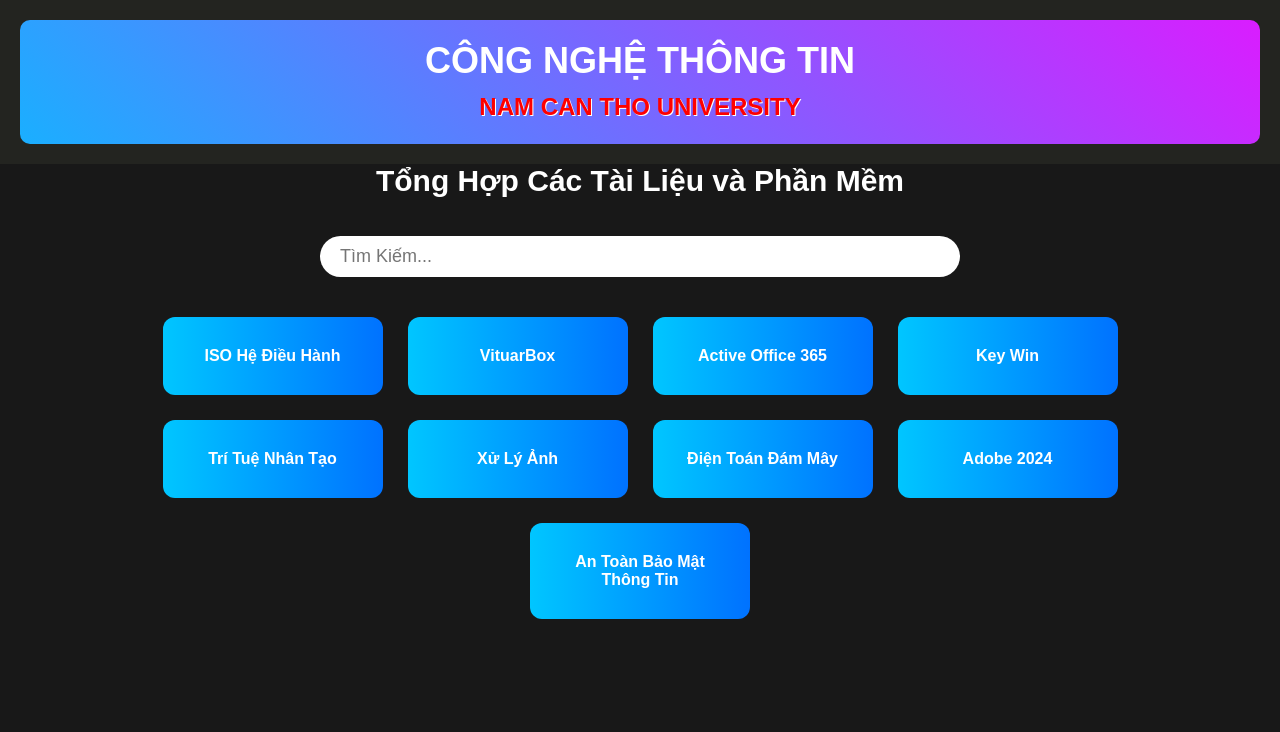
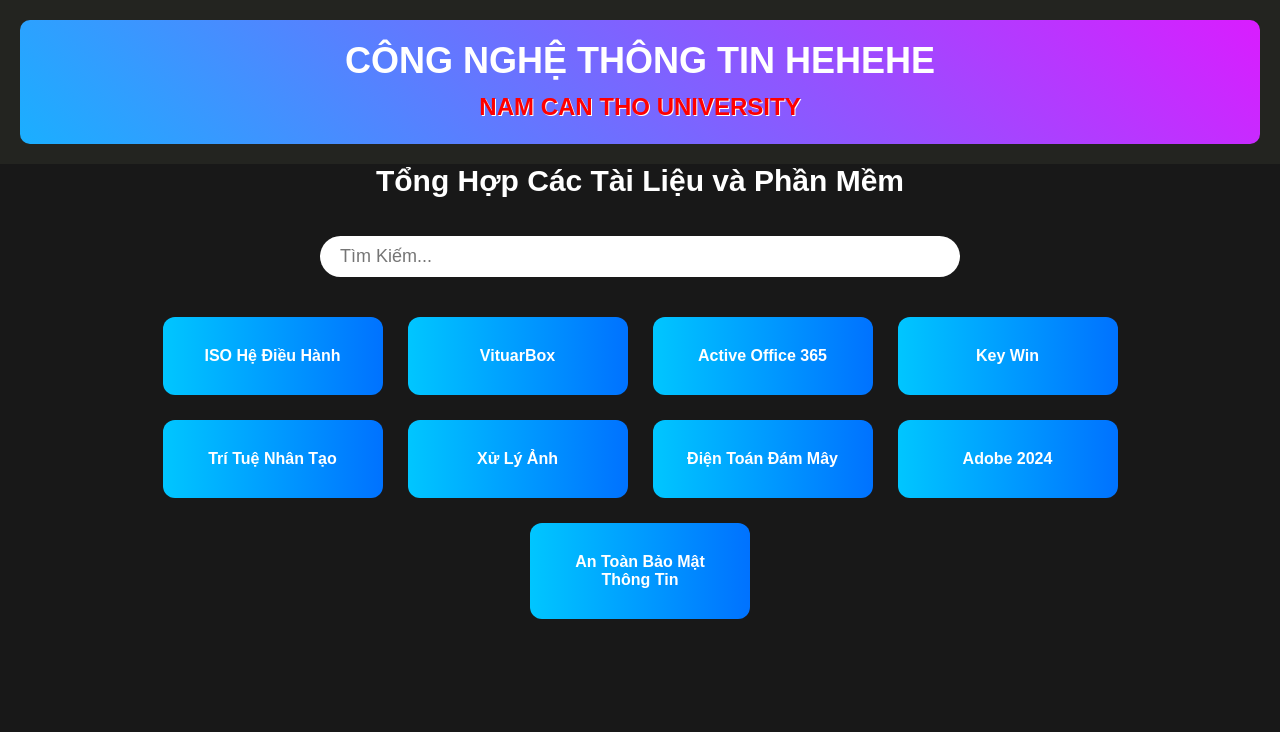
Before and after one commit to ThanhSon123E/FileCloud, a plain HTML site: page index.html in a window 1280 px wide. Shown: the top 732 px of the page. Drawn offline with Linux system fonts and the light colour scheme; a script that the page names is missing.

Commit message:
first commit

```diff
--- a/index.html
+++ b/index.html
@@ -11,7 +11,7 @@
 
 
         <div class="header">
-            <div class="galaxy-title">Công Nghệ Thông Tin <br>
+            <div class="galaxy-title">Công Nghệ Thông Tin hehehe <br>
                 <span class="title">NAM CAN THO UNIVERSITY</span> </div>
           </div>
           <h2>Tổng Hợp Các Tài Liệu và Phần Mềm</h2><br>
```
